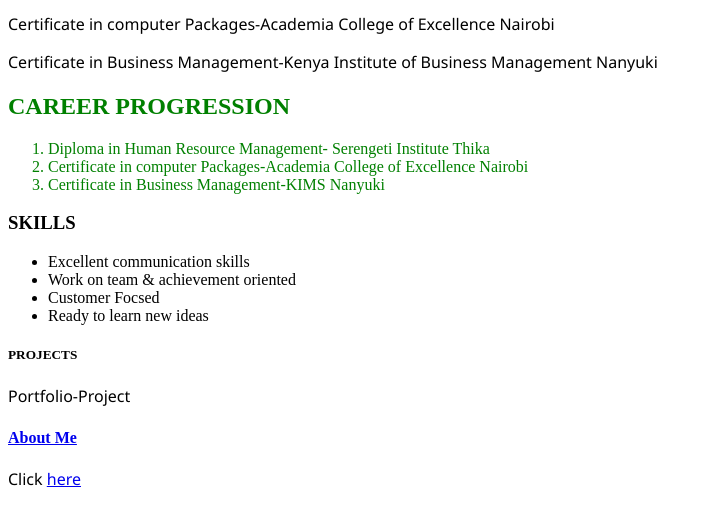
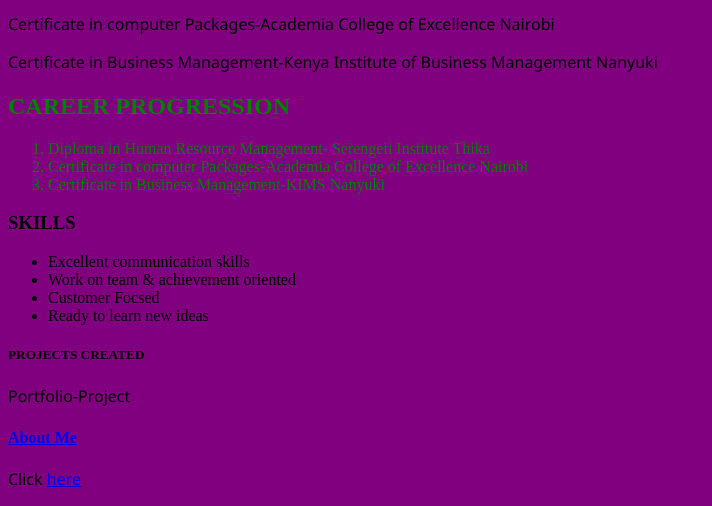
Before and after one commit to mngethe/Portfolio-gn, a plain HTML site: page index.html in a window 1280 px wide. Shown: the part 313-819 px from the top of the page, without its empty margins (0-712 px from the left). Drawn offline with Linux system fonts and the light colour scheme.

Commit message:
commit progress

```diff
--- a/index.html
+++ b/index.html
@@ -8,7 +8,7 @@
 </head>
 
 
-<body>
+<body style="background: purple;">
 
     <div>
 
@@ -46,8 +46,9 @@
 
         </div>
      <div>
-        <h5>PROJECTS</h5>
+        <h5>PROJECTS CREATED</h5>
         <p>Portfolio-Project</p>
+        <p></p>
      </div>
     <div>
         <h4><a href="Info_Me.html">About Me </a> </h4>
```
